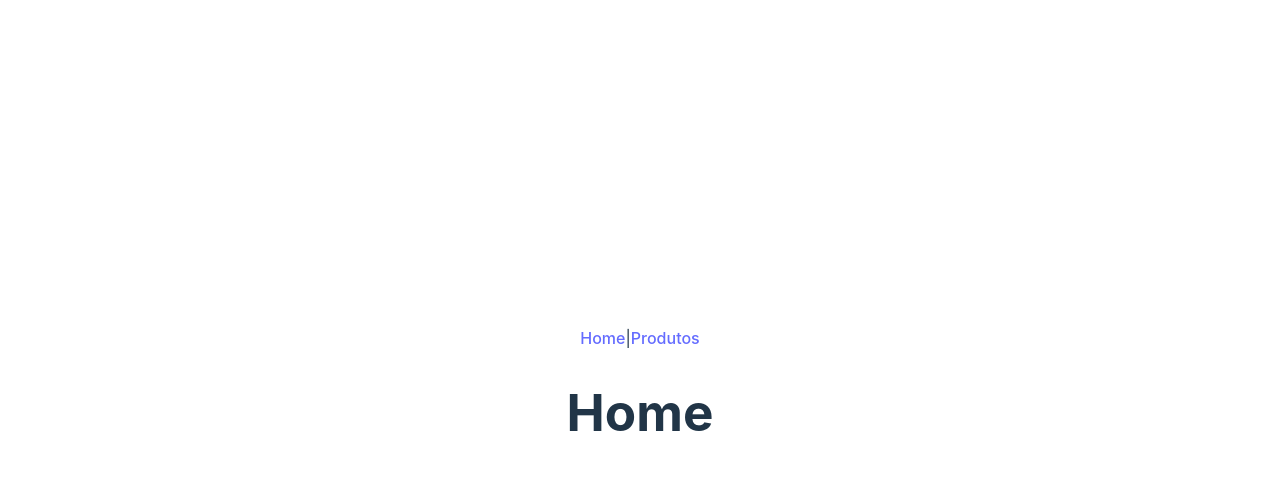
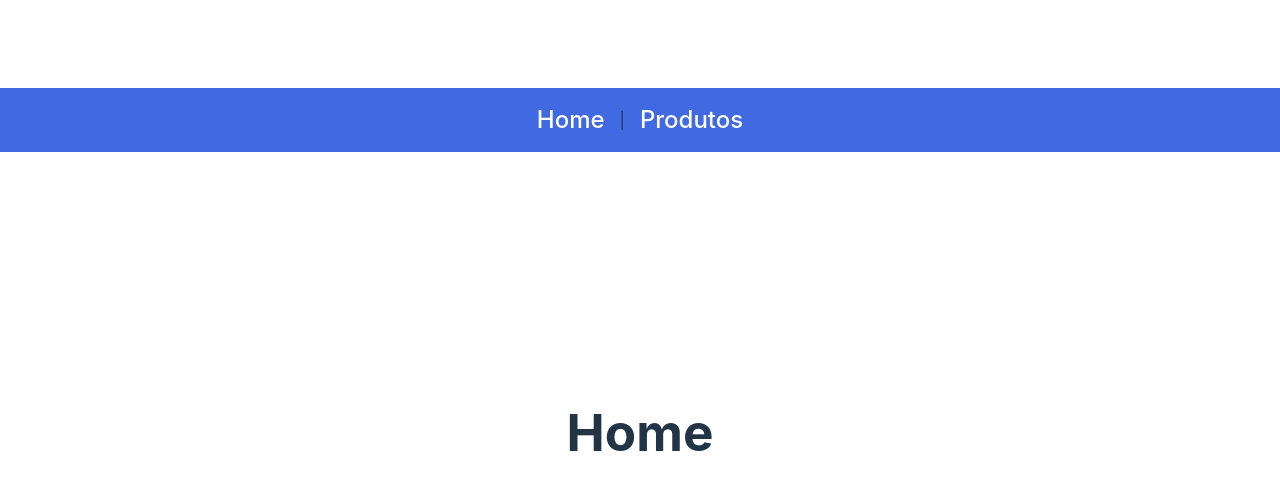
Before and after one commit to Miguel-Fr3/Lista, a React (Vite) app: page / in a window 1280 px wide. Shown: the top 490 px of the page. Built offline with nearby package versions, Linux system fonts and the light colour scheme.

Commit message:
Ajustando componentes

```diff
--- a/src/App.css
+++ b/src/App.css
@@ -1,23 +1,16 @@
-#root {
-  max-width: 1280px;
-  margin: 0 auto;
-  padding: 2rem;
-  text-align: center;
-}
 
-
-
-@keyframes logo-spin {
-  from {
-    transform: rotate(0deg);
+nav{
+  display: flex; width: 100vw;
+  justify-content: center; align-items: center;
+  height: 8vh; background-color: royalblue;
+  & a{color: white; font-size: 1.5em; padding: 15px; }
   }
-  to {
-    transform: rotate(360deg);
+  main{ display: flex; width: 100vw;
+  flex-direction: column; justify-content: center;
+  align-items: center; height: 70vh;
   }
-}
-
-@media (prefers-reduced-motion: no-preference) {
-  a:nth-of-type(2) .logo {
-    animation: logo-spin infinite 20s linear;
+  footer{
+  display: flex; width: 100vw; justify-content: center;
+  align-items: center; height: 5vh;
+  background-color: darkblue;
   }
-}
--- a/src/App.jsx
+++ b/src/App.jsx
@@ -3,8 +3,8 @@ import './App.css'
 import { Outlet } from 'react-router-dom'
 import Menu from './Components/Menu'
 
-function App() {
-  const [count, setCount] = useState(0)
+export default function App() {
+
 
   return (
     <>
@@ -13,5 +13,3 @@ function App() {
     </>
   )
 }
-
-export default App
--- a/src/main.jsx
+++ b/src/main.jsx
@@ -6,7 +6,7 @@ import { createBrowserRouter, RouterProvider } from 'react-router-dom'
 import Home from './routes/Home/index.jsx'
 import Produtos from './routes/Produtos/index.jsx'
 import Error from './routes/Error/Index.jsx'
-import EditarProduto from './routes/EditarProdutos/index.jsx'
+import EditarProdutos from './routes/EditarProdutos/index.jsx'
 
 const router = createBrowserRouter([
   {
@@ -24,7 +24,7 @@ const router = createBrowserRouter([
       },
       {
         path: "/produtos/editar/:id" ,
-       element: <EditarProduto/>
+       element: <EditarProdutos/>
       },
 
     ]}
```
Also changed, not shown: src/Components/Rodape.jsx (added, +8 -0 lines).
